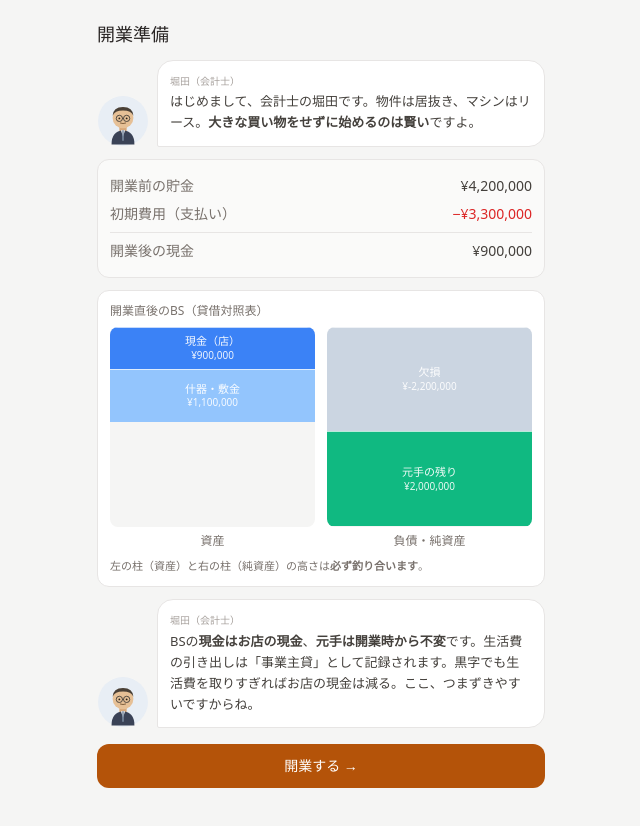
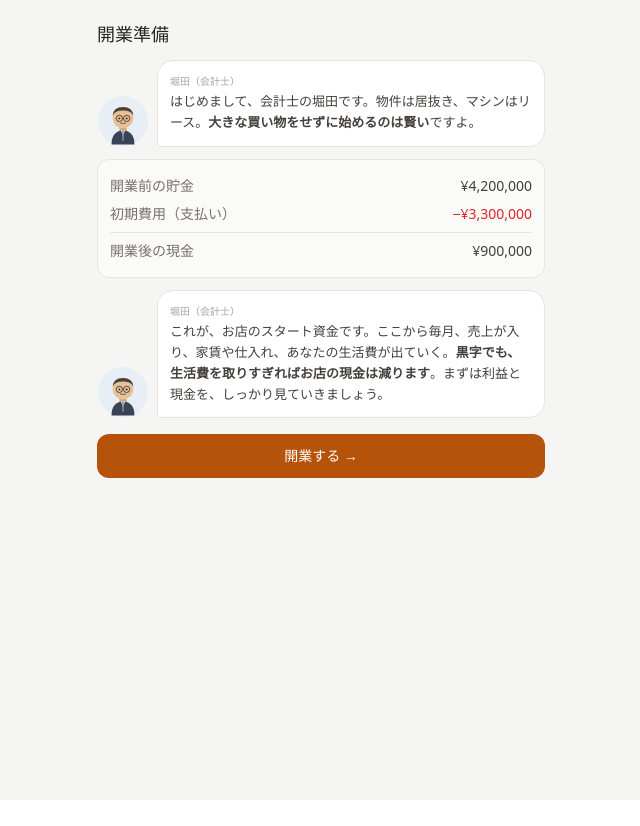
Before and after one commit to kenmochi-blip/ceo-game, a React (Vite) app: page / in a window 1280 px wide. Both pictures are taken after a click on the button "開業の準備をする →". Shown: the top 826 px of the page, without its empty margins (319-959 px from the left). After the commit the page ends 800 px from the top, so only its background shows below. Built offline with nearby package versions, Linux system fonts and the light colour scheme.

Commit message:
Stage 1: show profit/PL only, defer BS to corporate stage

```diff
--- a/src/stages/Stage1.jsx
+++ b/src/stages/Stage1.jsx
@@ -1,11 +1,10 @@
 import { useState } from "react";
 import {
-  START_CASH, TARGET_PROFIT, MONTHS, SETUP_TOTAL, SETUP_ASSET,
+  START_CASH, TARGET_PROFIT, MONTHS, SETUP_TOTAL,
   RENT, LEASE, UTILITY, FOOD_INVEST_COST, MOS, yen,
 } from "../constants";
 import Sakura from "../components/characters/Sakura";
 import Talk from "../components/characters/Talk";
-import BSChart from "../components/charts/BSChart";
 import Spark from "../components/charts/Spark";
 import AN from "../components/ui/AnimNum";
 import Shell from "../components/ui/Shell";
@@ -21,8 +20,6 @@ export default function Stage1() {
   const [step, setStep] = useState("title");
   const [month, setMonth] = useState(1);
   const [cash, setCash] = useState(START_CASH);
-  const [otherAsset, setOtherAsset] = useState(0);
-  const [drawCum, setDrawCum] = useState(0);
   const [yearSales, setYearSales] = useState(0);
   const [yearCost, setYearCost] = useState(0);
   const [yearRent, setYearRent] = useState(0);
@@ -30,7 +27,6 @@ export default function Stage1() {
   const [yearUtil, setYearUtil] = useState(0);
   const [yearAd, setYearAd] = useState(0);
   const [yearFoodInvest, setYearFoodInvest] = useState(0);
-  const [retained, setRetained] = useState(0);
   const [cur, setCur] = useState(null);
   const [prev, setPrev] = useState(null);
   const [history, setHistory] = useState([]);
@@ -44,17 +40,11 @@ export default function Stage1() {
   const [food, setFood] = useState(0);
   const [foodInvested, setFoodInvested] = useState(false);
 
-  const capital = START_CASH;
   const yearFixed = yearRent+yearLease+yearUtil+yearAd+yearFoodInvest;
   const yearProfit = yearSales-yearCost-yearFixed;
-  const totalAsset = cash+otherAsset+drawCum;
-  const netEquity = capital+retained;
-  const bsMax = Math.max(totalAsset, capital, 1);
 
   const doSetup = () => {
     setCash(START_CASH-SETUP_TOTAL);
-    setOtherAsset(SETUP_ASSET);
-    setRetained(-(SETUP_TOTAL-SETUP_ASSET));
     setStep("plan");
   };
 
@@ -86,7 +76,6 @@ export default function Stage1() {
     setYearSales(y=>y+sales); setYearCost(y=>y+cogs);
     setYearRent(y=>y+RENT); setYearLease(y=>y+LEASE); setYearUtil(y=>y+UTILITY);
     setYearAd(y=>y+adCost); setYearFoodInvest(y=>y+foodInvThisMonth);
-    setRetained(r=>r+profit); setDrawCum(d=>d+draw);
     setLastFlow(flow); setLastProfit(profit); setLastDraw(draw);
     setStep("reveal");
   };
@@ -97,9 +86,9 @@ export default function Stage1() {
   };
 
   const restart = () => {
-    setStep("title"); setMonth(1); setCash(START_CASH); setOtherAsset(0); setDrawCum(0);
+    setStep("title"); setMonth(1); setCash(START_CASH);
     setYearSales(0); setYearCost(0); setYearRent(0); setYearLease(0); setYearUtil(0); setYearAd(0);
-    setYearFoodInvest(0); setRetained(0); setCur(null); setPrev(null); setHistory([]);
+    setYearFoodInvest(0); setCur(null); setPrev(null); setHistory([]);
     setLastFlow(null); setLastProfit(null); setLastDraw(null);
     setStock(2); setPrice(2); setAd(0); setDraw(150000); setFood(0); setFoodInvested(false);
   };
@@ -116,7 +105,7 @@ export default function Stage1() {
       <div className="bg-white rounded-xl p-3 mt-3 border border-stone-200 text-[12px] text-stone-500 leading-relaxed">
         ・現金が尽きたらゲームオーバー<br/>
         ・1年で <b className="text-stone-700">年間利益 {yen(TARGET_PROFIT)}</b> 達成でクリア<br/>
-        ・毎月の判断でPL・BSが動きます
+        ・毎月の判断で売上・利益が動きます
       </div>
       <Btn onClick={()=>setStep("setup")}>開業の準備をする →</Btn>
     </Shell>
@@ -124,8 +113,7 @@ export default function Stage1() {
 
   // ===== Setup =====
   if(step==="setup") {
-    const pvC=START_CASH-SETUP_TOTAL, pvO=SETUP_ASSET, pvR=-(SETUP_TOTAL-SETUP_ASSET);
-    const pvE=START_CASH+pvR, pvMax=Math.max(pvC+pvO,START_CASH,1);
+    const pvC=START_CASH-SETUP_TOTAL;
     return (
       <Shell>
         <h2 className="text-lg font-medium text-stone-800 pt-2">開業準備</h2>
@@ -136,12 +124,7 @@ export default function Stage1() {
           <div className="border-t border-stone-200 my-1"></div>
           <Row label="開業後の現金" val={yen(pvC)} bold/>
         </div>
-        <div className="bg-white rounded-xl p-3 mt-3 border border-stone-200">
-          <div className="text-xs text-stone-500 mb-2">開業直後のBS（貸借対照表）</div>
-          <BSChart cash={pvC} other={pvO} drawCum={0} capital={START_CASH} retained={pvR}/>
-          <p className="text-[11px] text-stone-500 leading-relaxed mt-2">左の柱（資産）と右の柱（純資産）の高さは<b>必ず釣り合います</b>。</p>
-        </div>
-        <Talk who="hotta">BSの<b>現金はお店の現金</b>、<b>元手は開業時から不変</b>です。生活費の引き出しは「事業主貸」として記録されます。黒字でも生活費を取りすぎればお店の現金は減る。ここ、つまずきやすいですからね。</Talk>
+        <Talk who="hotta">これが、お店のスタート資金です。ここから毎月、売上が入り、家賃や仕入れ、あなたの生活費が出ていく。<b>黒字でも、生活費を取りすぎればお店の現金は減ります</b>。まずは利益と現金を、しっかり見ていきましょう。</Talk>
         <Btn onClick={doSetup}>開業する →</Btn>
       </Shell>
     );
@@ -214,7 +197,7 @@ export default function Stage1() {
     let msg;
     if(cash<0) msg=<>現金が尽きました…。利益が出ていても現金が回らなければ事業は止まる。これが最初の壁です。</>;
     else if(cur.foodInvest>0) msg=<>フードメニューの導入費¥{yen(FOOD_INVEST_COST)}を今月のPLに計上しました。今月は大きな出費になりますが、来月から<b>客単価と粗利率が改善</b>します。何ヶ月で回収できるか、意識してみましょう。</>;
-    else if(month===1) msg=<>売上から原価・固定費を引いたのが<b>利益</b>。生活費はお店から引き出すと<b>「事業主貸」</b>として資産に振り替わります。BSの黄色がそれ。お店の現金が個人へ流れた記録です。</>;
+    else if(month===1) msg=<>売上から原価・固定費を引いたのが<b>利益</b>です。そして生活費は、お店の現金から<b>あなた個人の財布へ引き出す</b>もの。だから利益が出ていても、生活費を取りすぎればお店の現金は減ります。<b>売上・利益・現金は、それぞれ別物</b>なんですよ。</>;
     else if(lastProfit>0&&lastFlow<0) msg=<>今月は<b>黒字なのに現金が減りました</b>。生活費の取りすぎです。黒字でも油断は禁物ですよ。</>;
     else if(cash<500000) msg=<>現金が心細い。来月の固定費は待ってくれません。生活費を抑えるか、売上を伸ばす手を打ちましょう。</>;
     else if(cur.profit>0) msg=<>いい調子です。この調子で年間目標を目指しましょう。</>;
@@ -263,7 +246,7 @@ export default function Stage1() {
     );
   }
 
-  // ===== Sheets（PL上・BS下） =====
+  // ===== Sheets（PLのみ。BSは法人成り以降で登場） =====
   if(step==="sheets") return (
     <Shell cash={cash}>
       <StepHeader month={month} label={`${MOS[month-1]}月 決算書`}/>
@@ -304,12 +287,6 @@ export default function Stage1() {
           <div className="h-full bg-amber-400 rounded-full transition-all duration-700" style={{width:Math.max(0,Math.min(100,yearProfit/TARGET_PROFIT*100))+"%"}}></div>
         </div>
       </div>
-      {/* BS */}
-      <div className="bg-white rounded-xl p-3 mt-2 border border-stone-200">
-        <div className="text-xs text-stone-500 mb-2">BS 貸借対照表（店の財産）</div>
-        <BSChart cash={cash} other={otherAsset} drawCum={drawCum} capital={capital} retained={retained}/>
-        <p className="text-[10px] text-stone-400 text-center mt-1">タップ／ホバーで科目と金額を確認できます</p>
-      </div>
       <Btn onClick={afterSheets}>{month>=MONTHS?"結果を見る →":`${MOS[month%12]}月へ進む →`}</Btn>
     </Shell>
   );
@@ -330,7 +307,6 @@ export default function Stage1() {
         <Row label="年間売上" val={yen(yearSales)}/>
         <Row label="年間利益" val={yen(yearProfit)} bold red={yearProfit<0}/>
         <Row label="最終現金（店）" val={yen(cash)} red={cash<0}/>
-        <Row label="純資産" val={yen(netEquity)}/>
       </div>
       {!bankrupt&&<Talk who="hotta">確定申告です。今年の税金（概算）は<b>約{yen(incomeTax)}</b>。所得税・住民税・国保・国民年金など。<b>稼ぐほど累進で重くなります。</b></Talk>}
       <Talk who={bankrupt?"hotta":"sakura"}>
@@ -342,7 +318,7 @@ export default function Stage1() {
         <div className="bg-stone-800 text-white rounded-xl p-4 mt-3 text-sm leading-relaxed">
           <div className="text-amber-300 text-xs mb-1">🔓 NEXT STAGE</div>
           ステージ2「法人成り」が見えてきた。<br/>
-          <span className="text-stone-300 text-xs">資本金・役員報酬・法人税…新しい世界が始まる。</span>
+          <span className="text-stone-300 text-xs">資本金・役員報酬・法人税…そして会社の財産を映す「BS（貸借対照表）」が、ここから姿を現す。</span>
         </div>
       )}
       <Btn onClick={restart}>もう一度プレイする ↺</Btn>
```
